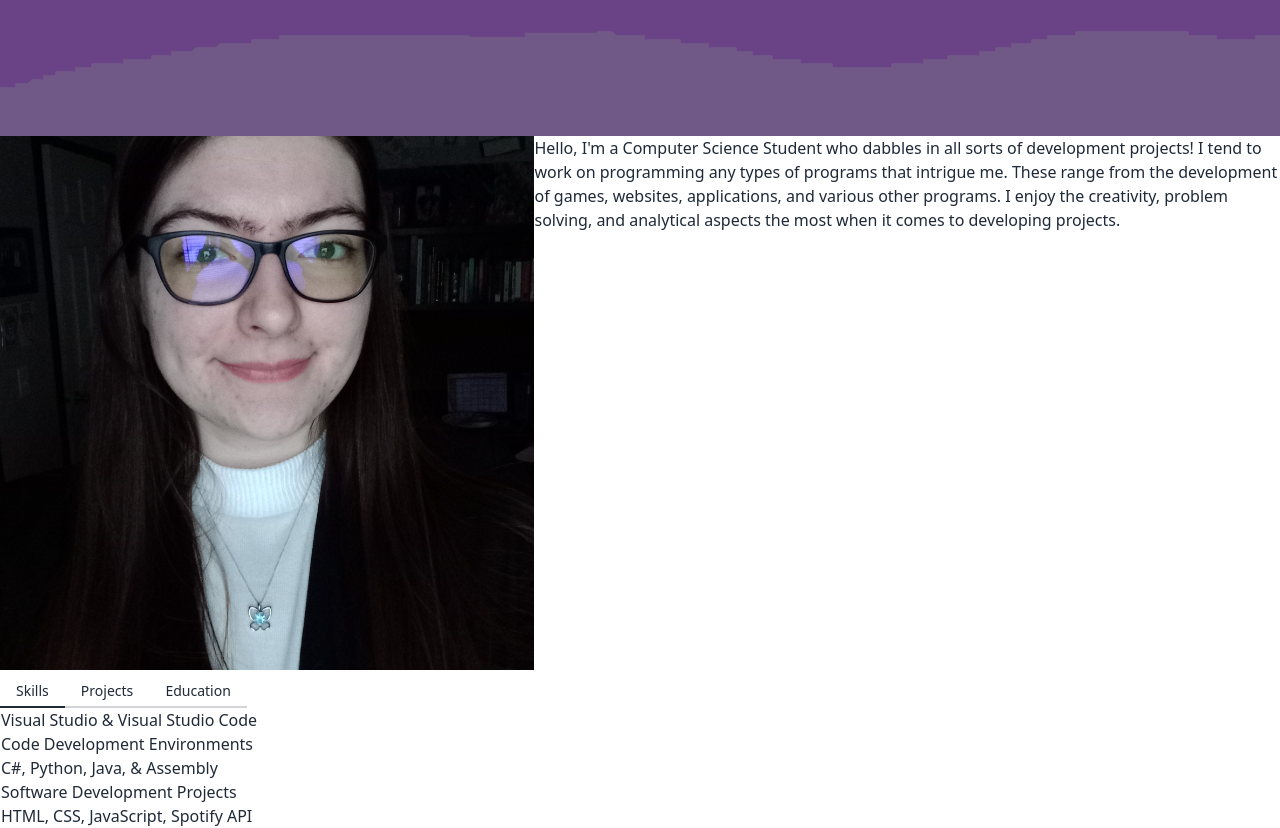
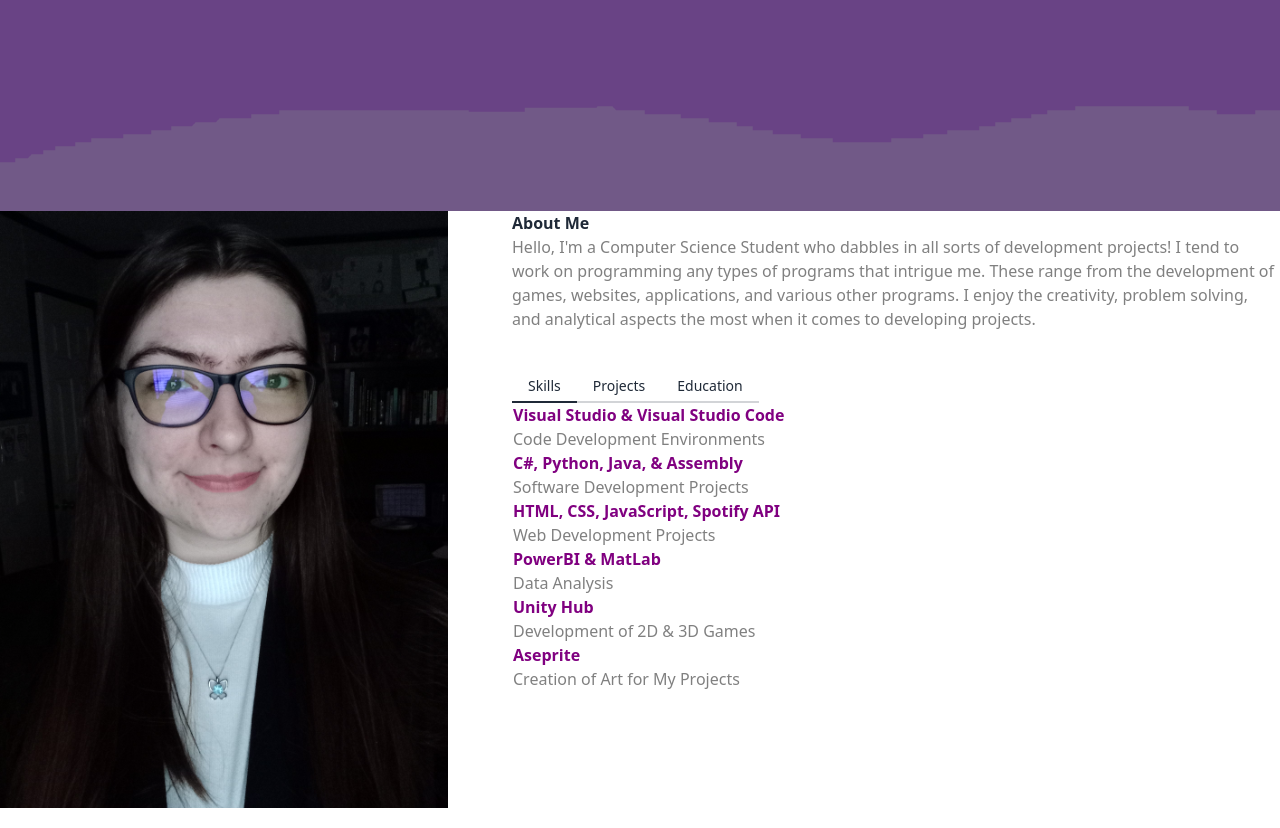
Before and after one commit to Miramoop/miramoop-github-io-react, a React (Create React App) app: page / in a window 1280 px wide. Shown: the part 780-1608 px from the top of the page. Built offline with nearby package versions, Linux system fonts and the light colour scheme.

Commit message:
Basic About Me Section Styles Added

```diff
--- a/src/App.js
+++ b/src/App.js
@@ -13,9 +13,9 @@ function App() {
       <Header />
       <Hero />
       <AboutMe />
-      <Experience />
+      {/* <Experience />
       <Portfolio />
-      <Footer />
+      <Footer /> */}
     </div>
   );
 }
--- a/src/components/AboutMe.js
+++ b/src/components/AboutMe.js
@@ -4,17 +4,20 @@ import React from "react";
 function AboutMe() {
   return (
     <section id="aboutme">
-      <div className="avatar">
-        <div className="w-20 rounded">
+      <div className="about-col-1">
         <img src="/img/user.jpg" />
       </div>
+
+      <div className="about-col-2">
+        <div className="aboutmebio">
+          <h1>About Me</h1>
           <p>
             Hello, I'm a Computer Science Student who dabbles in all sorts of
             development projects! I tend to work on programming any types of
-          programs that intrigue me. These range from the development of games,
-          websites, applications, and various other programs. I enjoy the
-          creativity, problem solving, and analytical aspects the most when it
-          comes to developing projects.
+            programs that intrigue me. These range from the development of
+            games, websites, applications, and various other programs. I enjoy
+            the creativity, problem solving, and analytical aspects the most
+            when it comes to developing projects.
           </p>
         </div>
         <div role="tablist" className="tabs tabs-bordered">
@@ -104,6 +107,7 @@ function AboutMe() {
             </ul>
           </div>
         </div>
+      </div>
     </section>
   );
 }
--- a/src/components/Header.js
+++ b/src/components/Header.js
@@ -4,7 +4,6 @@ import { faBars } from "@fortawesome/free-solid-svg-icons";
 
 function Header() {
   return (
-    // <header style={{ backgroundColor: "#7B2F93" }}>
     <header>
       <div className="navbar">
         <div className="navbar-start">
--- a/src/styles/aboutme.scss
+++ b/src/styles/aboutme.scss
@@ -0,0 +1,49 @@
+#aboutme {
+  display: flex;
+  justify-content: space-between;
+  flex-wrap: wrap;
+}
+
+.about-col-1 {
+  flex-basis: 35%;
+  display: flex;
+  justify-content: center;
+  align-items: center;
+}
+
+img {
+  width: 100%;
+  max-width: 500px;
+}
+
+.about-col-2 {
+  flex-basis: 60%;
+  display: flex;
+  flex-direction: column;
+  gap: 20px;
+}
+
+.aboutmebio {
+  margin-bottom: 20px;
+}
+
+.tabpanel {
+  display: flex;
+  flex-direction: column;
+}
+
+p {
+  color: gray;
+}
+
+h1 {
+  font-weight: bold;
+}
+
+.tab-content {
+  color: gray;
+  ul li span {
+    font-weight: bold;
+    color: purple;
+  }
+}
--- a/src/styles/styles.css
+++ b/src/styles/styles.css
@@ -1,4 +1,61 @@
 @import "./tailwind.css";
 @import "daisyui/dist/full.css";
+.navbar {
+  background-color: #7b2f93;
+}
+
+.header-navigation-bar-button {
+  padding-right: 10px;
+}
+
+#aboutme {
+  display: flex;
+  justify-content: space-between;
+  flex-wrap: wrap;
+}
+
+.about-col-1 {
+  flex-basis: 35%;
+  display: flex;
+  justify-content: center;
+  align-items: center;
+}
+
+img {
+  width: 100%;
+  max-width: 500px;
+}
+
+.about-col-2 {
+  flex-basis: 60%;
+  display: flex;
+  flex-direction: column;
+  gap: 20px;
+}
+
+.aboutmebio {
+  margin-bottom: 20px;
+}
+
+.tabpanel {
+  display: flex;
+  flex-direction: column;
+}
+
+p {
+  color: gray;
+}
+
+h1 {
+  font-weight: bold;
+}
+
+.tab-content {
+  color: gray;
+}
+.tab-content ul li span {
+  font-weight: bold;
+  color: purple;
+}
 
 /*# sourceMappingURL=styles.css.map */
```
Also changed, not shown: src/styles/header.scss (+7 -0 lines), 1 other file (tests, documents, lock files or other folders). Lines whose indentation alone changed are shown as unchanged.
